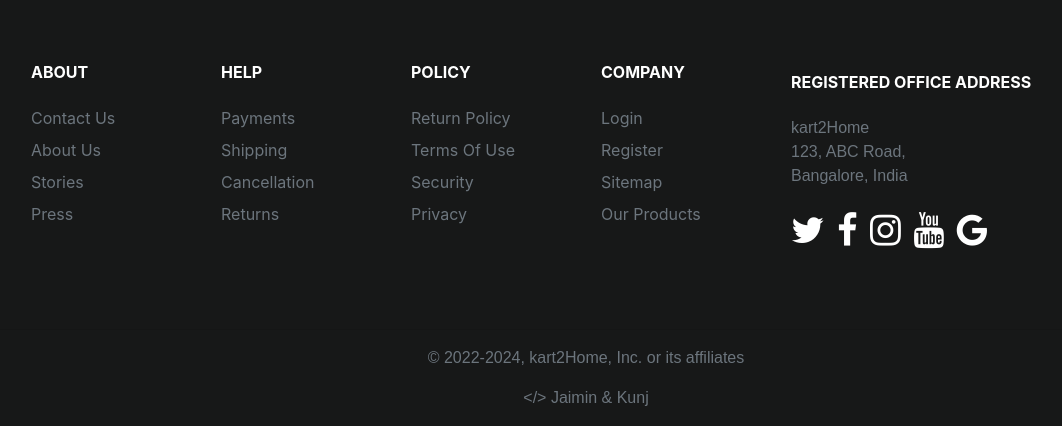
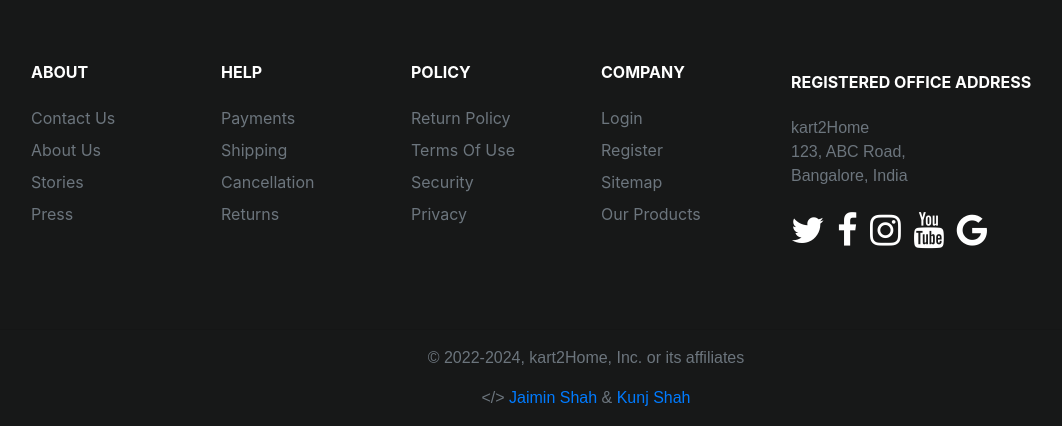
Before and after one commit to jayyymin18/kart2Home, a Django app: page /cart/ in a window 1280 px wide. Shown: the part 400-826 px from the top of the page, without its empty margins (54-1116 px from the left). Run offline with Django 4.2, Linux system fonts and the light colour scheme; some libraries are stand-ins or nearby versions.

Commit message:
Update main.html

```diff
--- a/store/templates/store/main.html
+++ b/store/templates/store/main.html
@@ -252,7 +252,7 @@
           <p class="text-muted mb-0 py-2">
             &copy; 2022-2024, kart2Home, Inc. or its affiliates
           </p>
-          <p class="text-muted mb-0 py-2">&lt/&gt Jaimin & Kunj</p>
+		<p class="text-muted mb-0 py-2">&lt/&gt <a href="https://www.linkedin.com/in/jayyymin18/">Jaimin Shah</a> & <a href="https://www.linkedin.com/in/ikunjshah/">Kunj Shah</a></p>
         </div>
       </div>
     </footer>
```
